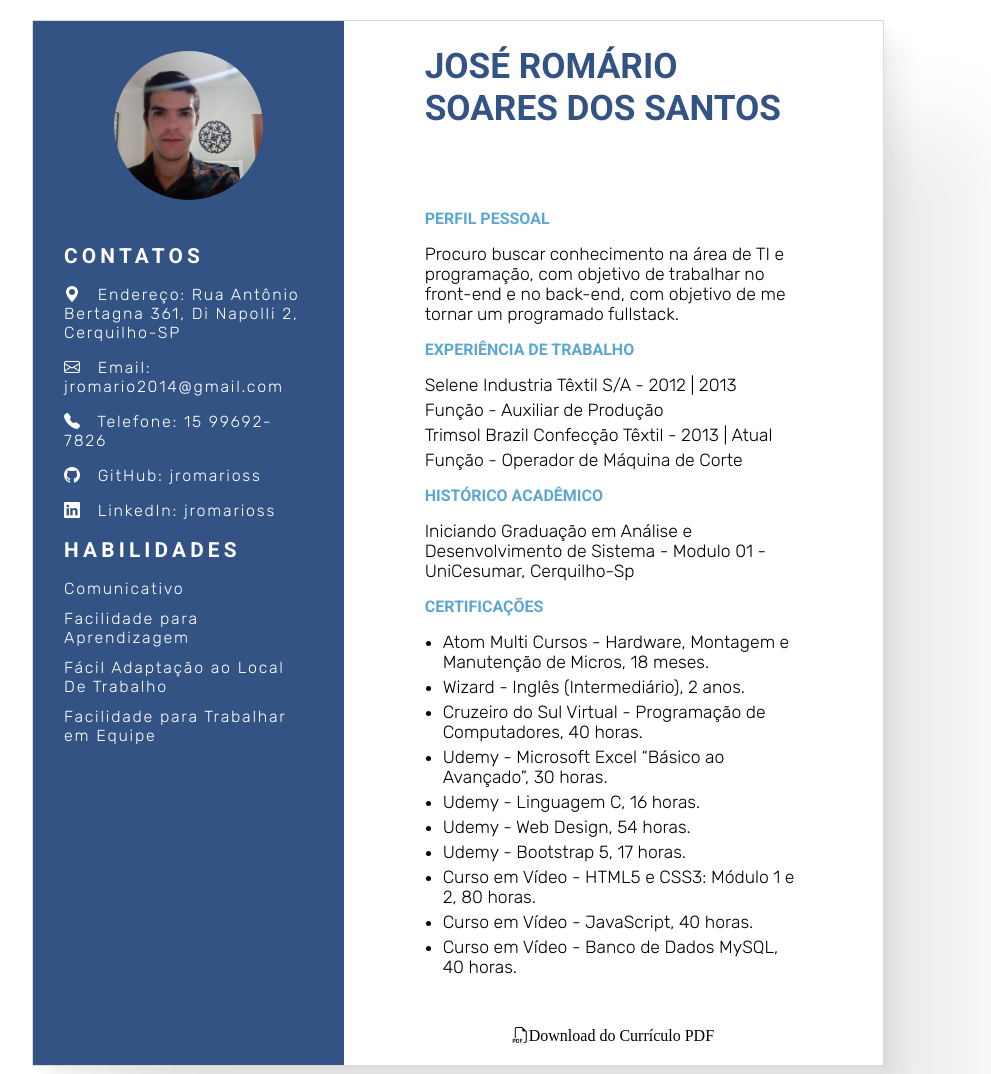
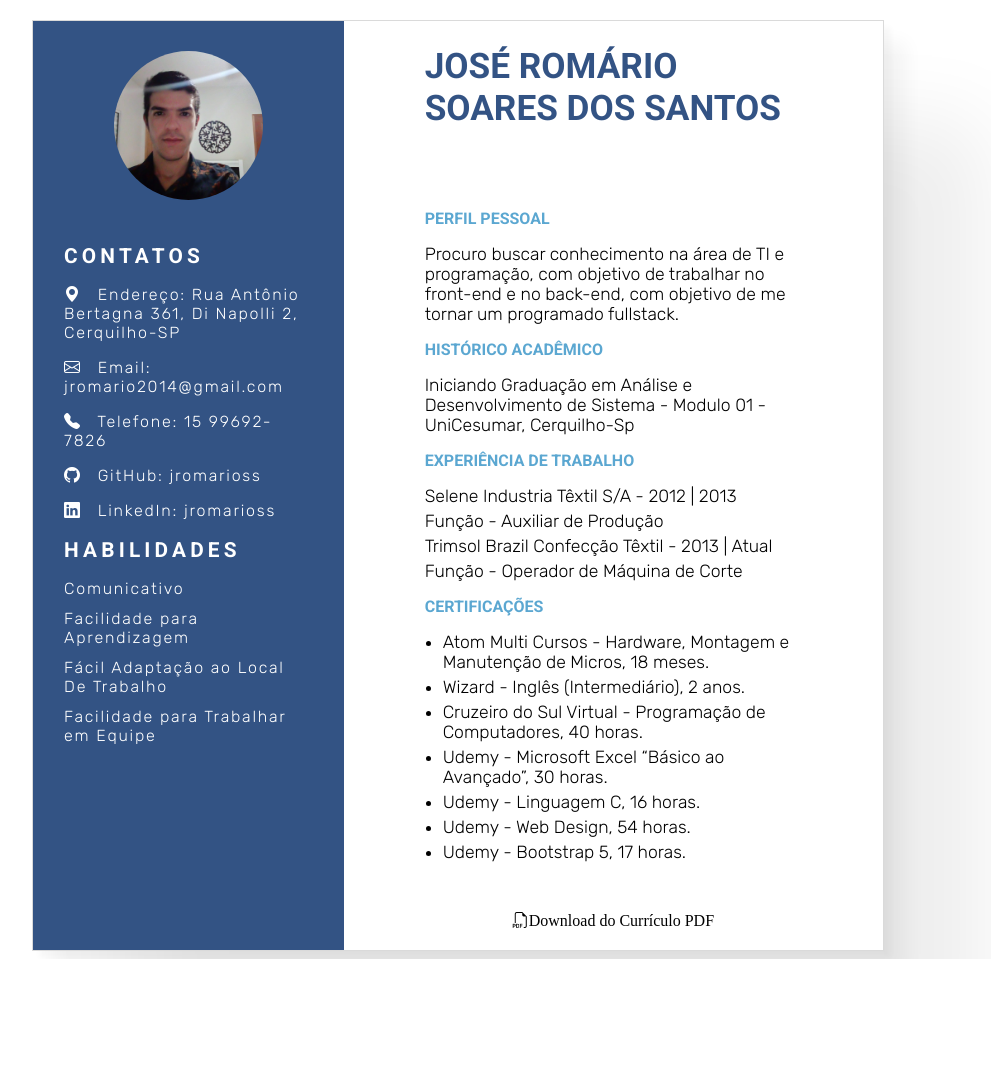
Before and after one commit to jromarioss/Curriculo, a plain HTML site: page index.html in a window 1280 px wide. Shown: the whole page, without its empty margins (182-1173 px from the left). After the commit the page ends 959 px from the top, so only its background shows below. Drawn offline with nearby package versions, Linux system fonts and the light colour scheme.

Commit message:
curriculo

```diff
--- a/index.html
+++ b/index.html
@@ -56,15 +56,15 @@
           <p>Procuro buscar conhecimento na área de TI e programação, com objetivo de trabalhar no front-end e no back-end, com objetivo de me tornar um programado fullstack.</p>
           </header>
           <section role="complementary">
+            <h3>HISTÓRICO ACADÊMICO</h3>
+            <P>Iniciando Graduação em Análise e Desenvolvimento de Sistema - Modulo 01 - UniCesumar, Cerquilho-Sp</P>
+          </section>
+          <section role="complementary">
             <h3>EXPERIÊNCIA DE TRABALHO</h3>
             <p>Selene Industria Têxtil S/A - 2012 | 2013</p>
             <p>Função - Auxiliar de Produção</p>
             <p>Trimsol Brazil Confecção Têxtil - 2013 | Atual</p>
             <p>Função - Operador de Máquina de Corte</p>
-          </section>
-          <section role="complementary">
-            <h3>HISTÓRICO ACADÊMICO</h3>
-            <P>Iniciando Graduação em Análise e Desenvolvimento de Sistema - Modulo 01 - UniCesumar, Cerquilho-Sp</P>
           </section>
           <section class="main-right-section-course" role="complementary">
             <h3>CERTIFICAÇÕES</h3>
@@ -77,9 +77,6 @@
               <li><a href="crl/WebDesigner.pdf" target="_blank" rel="external">Udemy - Web Design, 54 horas.</a></li>
               <li><a href="crl/bootstrap5.pdf" target="_blank" rel="external">Udemy - Bootstrap 5, 17 horas.</a></li>
               <!-- <li>Udemy - Node.Js, 37 horas.</li> -->
-              <li>Curso em Vídeo - HTML5 e CSS3: Módulo 1 e 2, 80 horas.</li>
-              <li>Curso em Vídeo - JavaScript, 40 horas.</li>
-              <li>Curso em Vídeo - Banco de Dados MySQL, 40 horas.</li>
             </ul>
         </section>
         </main>
```
